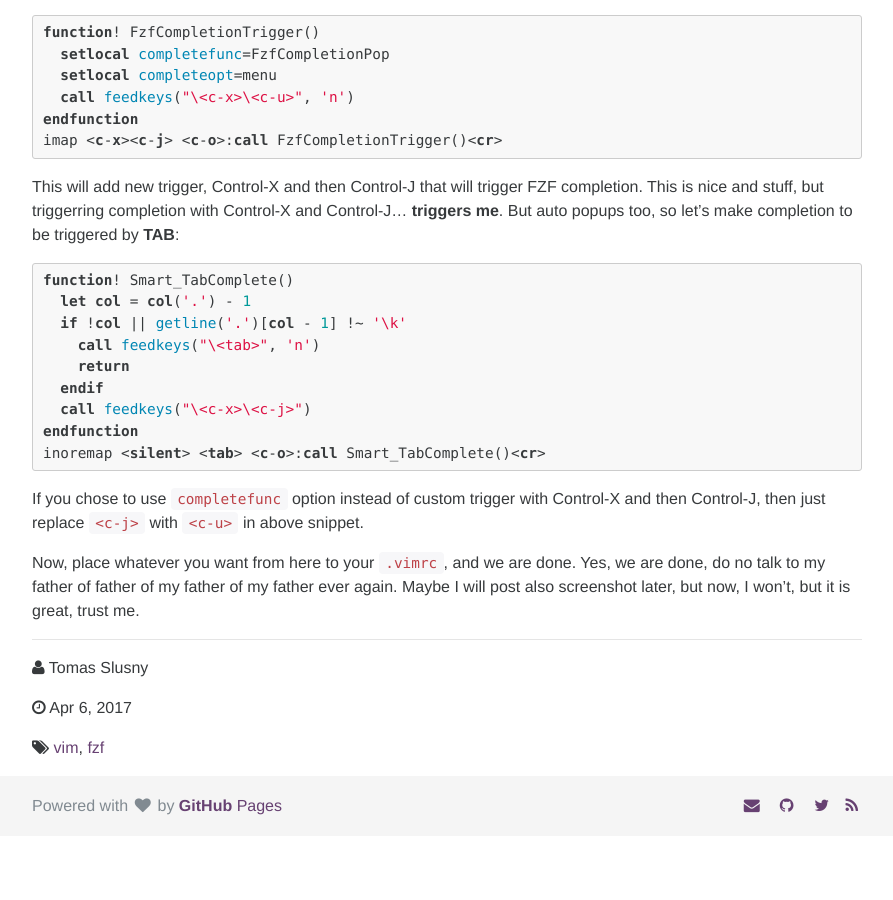
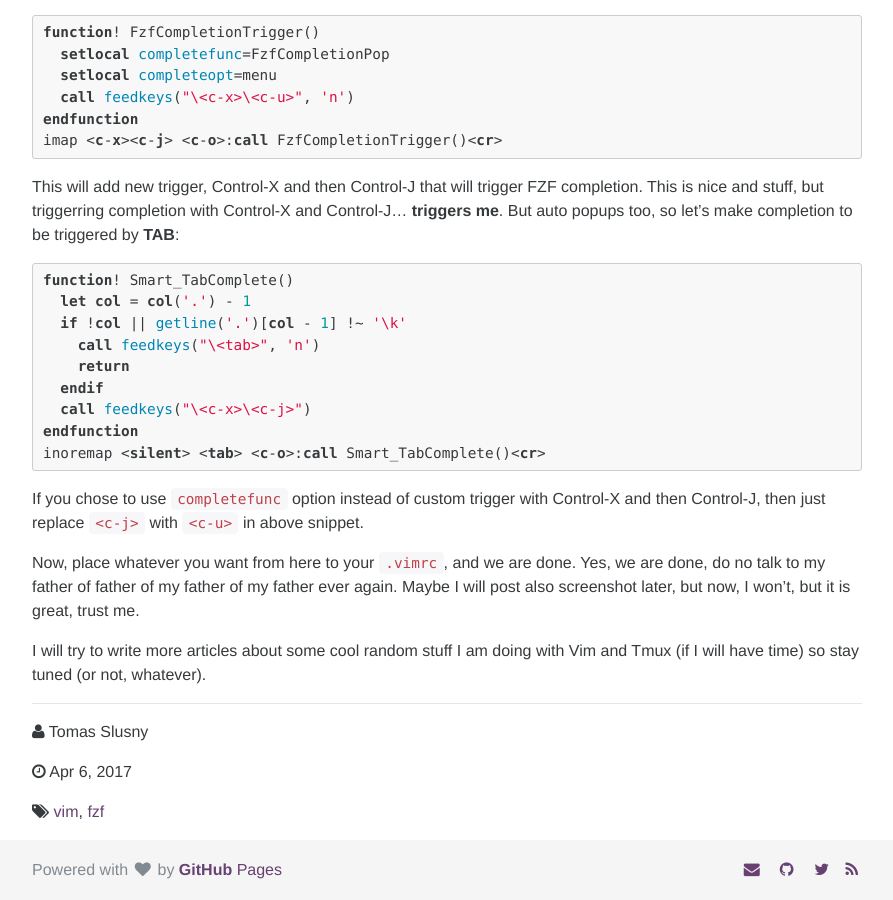
Before and after one commit to deathbeam/deathbeam.github.io, a Jekyll site: the page built from _posts/2017-04-06-Fuzzy-completion-in-Vim.md, in a window 1280 px wide and 900 px high, scrolled down 2578 px. Shown: the whole window, without its empty margins (193-1086 px from the left). Built offline with Jekyll 4.4.1, drawn with Linux system fonts in a browser that asks for light colours; Markdown is read by kramdown in place of the engine named in the settings; comment, search, counter and statistics services are not loaded; before the commit the page ends 3414 px from its top, so only the background shows below that.

Commit message:
Add footer to FZF article
Signed-off-by: Tomas Slusny <slusnucky@gmail.com>

```diff
--- a/_posts/2017-04-06-Fuzzy-completion-in-Vim.md
+++ b/_posts/2017-04-06-Fuzzy-completion-in-Vim.md
@@ -157,3 +157,6 @@ Now, place whatever you want from here to your `.vimrc`, and we are done. Yes,
 we are done, do no talk to my father of father of my father of my father ever
 again. Maybe I will post also screenshot later, but now, I won't, but it is
 great, trust me.
+
+I will try to write more articles about some cool random stuff I am doing with
+Vim and Tmux (if I will have time) so stay tuned (or not, whatever).
```
